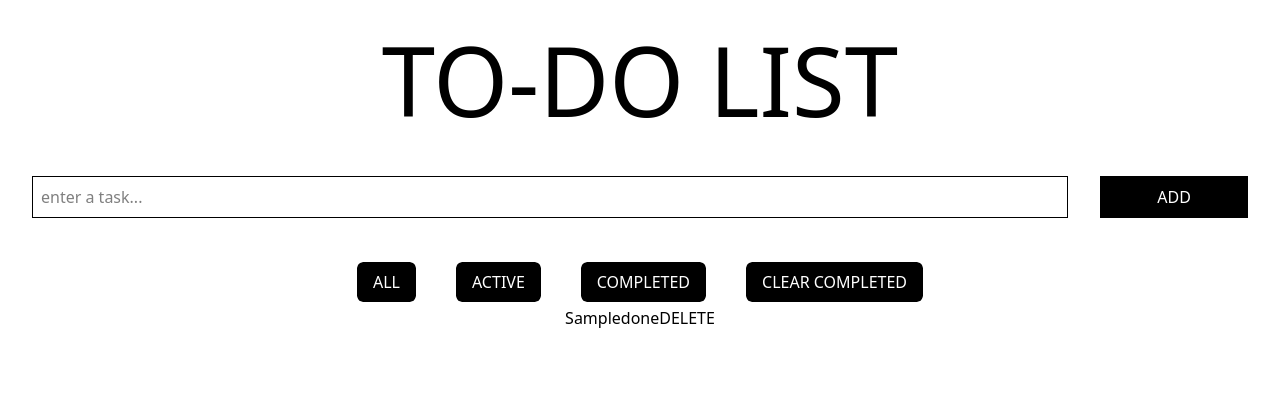
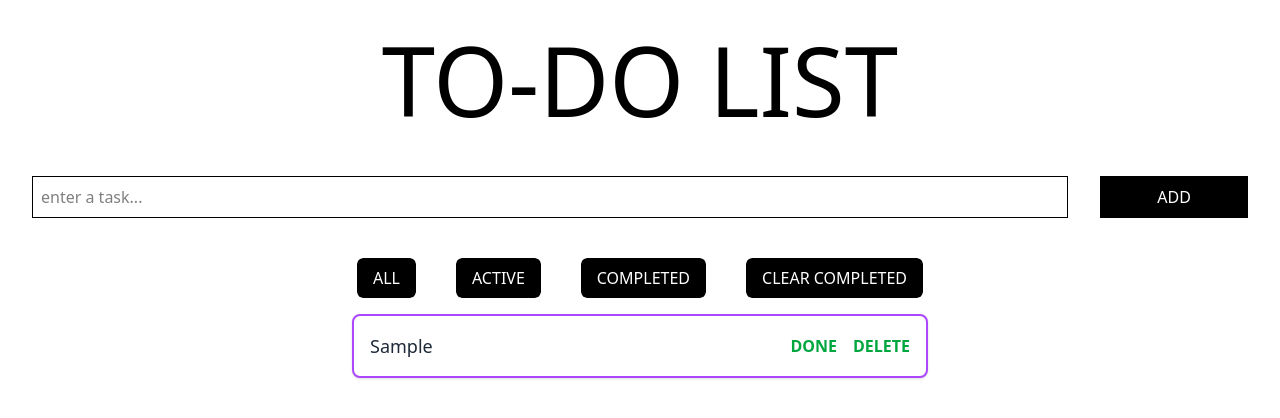
Before and after one commit to shreyaakalra/ReactJS-FundamentalsPractice, a React (Vite) app in the folder todo-app/: page / in a window 1280 px wide. Both pictures are taken after typing "Sample" into the empty fields and a click on the button "ADD". Shown: the top 418 px of the page. Built offline with nearby package versions, Linux system fonts and the light colour scheme.

Commit message:
added tailwind css

```diff
--- a/todo-app/package.json
+++ b/todo-app/package.json
@@ -12,18 +12,20 @@
   "dependencies": {
     "@tailwindcss/vite": "^4.1.18",
     "react": "^19.2.0",
-    "react-dom": "^19.2.0",
-    "tailwindcss": "^4.1.18"
+    "react-dom": "^19.2.0"
   },
   "devDependencies": {
     "@eslint/js": "^9.39.1",
     "@types/react": "^19.2.5",
     "@types/react-dom": "^19.2.3",
     "@vitejs/plugin-react": "^5.1.1",
+    "autoprefixer": "^10.4.24",
     "eslint": "^9.39.1",
     "eslint-plugin-react-hooks": "^7.0.1",
     "eslint-plugin-react-refresh": "^0.4.24",
     "globals": "^16.5.0",
+    "postcss": "^8.5.6",
+    "tailwindcss": "^4.1.18",
     "vite": "^7.2.4"
   }
 }
--- a/todo-app/src/App.jsx
+++ b/todo-app/src/App.jsx
@@ -64,7 +64,7 @@ function App() {
 
   return (
     <div className="min-h-screen flex flex-col items-center ">
-      <h1 className="text-8xl m-8">
+      <h1 className="text-8xl m-8 ">
         TO-DO LIST
       </h1>
 
@@ -84,7 +84,7 @@ function App() {
 
       <br></br>
 
-      <div className="flex flex-row w-full justify-center p-1 gap-10">
+      <div className="flex flex-row w-full justify-center  gap-10">
 
         <button onClick={() => setFilter("ALL")} className="px-4 py-2 rounded-md bg-black text-white hover:outline-purple-500 outline-2">
           ALL
@@ -107,17 +107,20 @@ function App() {
       <div>
 
         {filteredTodo.map((item)=>(
-          <div key={item.id} style={{display: "flex", alignItems: "center", justifyContent: "space-between", }}>
 
-            <div style={{textDecoration: item.status ? "line-through" : "none"}}>
+          <div key={item.id} className="flex items-center justify-between max-w-xl p-4 mt-4 border-2 border-purple-500 rounded-lg bg-white shadow-sm w-300">
+
+            <div className={`text-lg transition-all duration-300  ${
+              item.status ? "line-through text-gray-400 opacity-60" : "text-gray-800"
+            }`}>
               {item.title}
             </div>
 
-            <div>
-            <button onClick={() => doneTask(item.id)} disabled={item.status}>
-              done
+            <div className="flex gap-4" >
+            <button onClick={() => doneTask(item.id)} disabled={item.status} className="text-green-600 font-semibold hover:text-green-700 disabled:text-gray-300 transition-colors">
+              DONE
             </button>
-            <button onClick={() => deleteTask(item.id)}>
+            <button onClick={() => deleteTask(item.id)} className="text-green-600 font-semibold hover:text-green-700 disabled:text-gray-300 transition-colors">
               DELETE
             </button>
             </div>
--- a/todo-app/src/index.css
+++ b/todo-app/src/index.css
@@ -1 +1,5 @@
 @import "tailwindcss";
+
+@theme {
+  --variant-dark: .dark &;
+}
```
Also changed, not shown: 1 other file (tests, documents, lock files or other folders).
